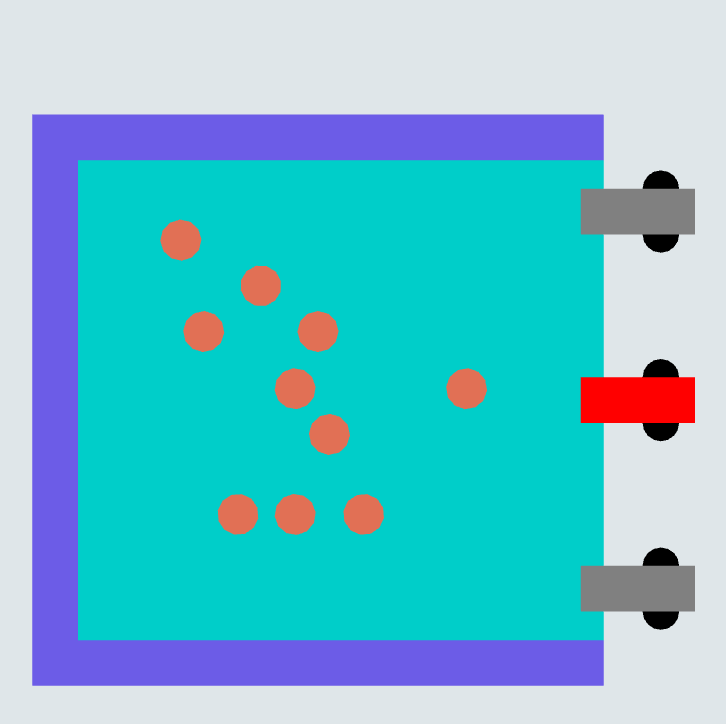
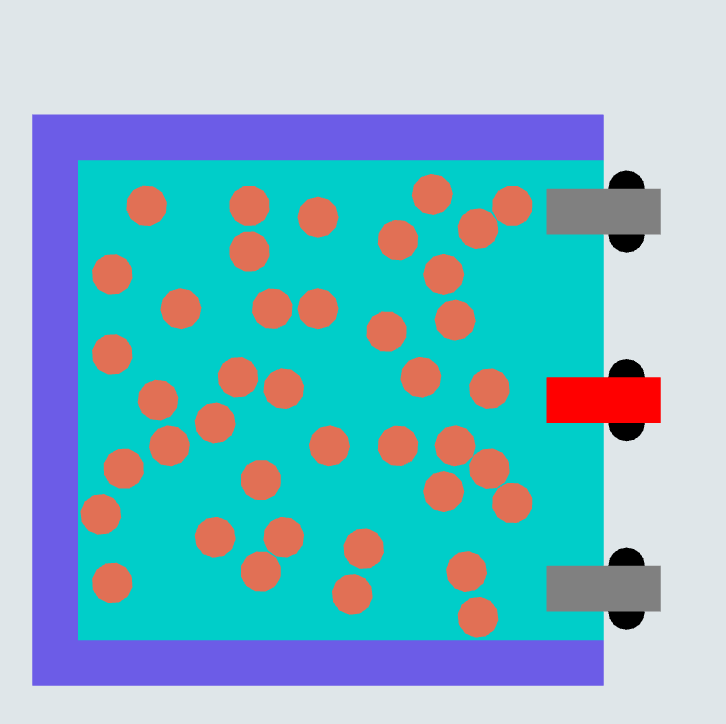
Before and after one commit to gh-jsoares/CG-Projeto-2, a plain HTML site: page index.html in a window 1280 px wide. Shown: the whole page, without its empty margins (322-1048 px from the left). Drawn offline with nearby package versions, Linux system fonts and the light colour scheme; animation ran at ten frames a second.

Commit message:
Evaluated

```diff
--- a/assets/js/Ball.js
+++ b/assets/js/Ball.js
@@ -1,11 +1,9 @@
 'use strict'
 
 const GRAVITY = 1
-const FRICTION = 0.99
+const FRICTION = 0.995
 
-import { computePosition, rotateByAngle, swapVectorX } from './Utils.js'
-
-export default class Ball {
+class Ball {
 
     static get RADIUS() {
         return 1.8
@@ -68,7 +66,7 @@ export default class Ball {
     checkBoundingBox(deltatime) {
         let tpos = computePosition(this.obj.position, deltatime, new THREE.Vector2(this.obj.userData.velocityX, this.obj.userData.velocityZ))
 
-        if(tpos.x - Ball.RADIUS >= 22 && this.obj.userData.fired && !this.obj.userData.falling) {
+        if(tpos.x - Ball.RADIUS >= 25 && this.obj.userData.fired && !this.obj.userData.falling) {
             this.obj.userData.velocityY = -100
             this.obj.userData.falling = true
         } else if(tpos.x - Ball.RADIUS <= 22) {
@@ -83,7 +81,7 @@ export default class Ball {
 
     }
 
-    resolveCollision(otherBall) {
+    handleCollision(otherBall) {
         this.obj.userData.fired = true
         otherBall.obj.userData.fired = true
         let xVelocityDiff = this.obj.userData.velocityX - otherBall.obj.userData.velocityX
--- a/assets/js/BallManager.js
+++ b/assets/js/BallManager.js
@@ -1,11 +1,6 @@
 'use strict'
 
-import Ball from './Ball.js'
-import Wall from './Wall.js'
-import Floor from './Floor.js'
-import { computePosition, genRandomIntInRange, getDistance } from './Utils.js'
-
-export default class BallManager {
+class BallManager {
 
     constructor(scene, amount) {
         this.scene = scene
@@ -38,8 +33,8 @@ export default class BallManager {
                 const b2 = this.balls[j]
                 let tpos1 = computePosition(b1.obj.position, deltatime, new THREE.Vector2(b1.obj.userData.velocityX, b1.obj.userData.velocityZ))
                 let tpos2 = computePosition(b2.obj.position, deltatime, new THREE.Vector2(b2.obj.userData.velocityX, b2.obj.userData.velocityZ))
-                if(tpos1.x - Ball.RADIUS <= 26 && getDistance(tpos1.x, tpos1.y, tpos1.z, tpos2.x, tpos2.y, tpos2.z) - Math.pow(2 * Ball.RADIUS, 2) <= 0 ) {
-                    b1.resolveCollision(b2)
+                if(tpos1.x - Ball.RADIUS <= 24 && getDistance(tpos1.x, tpos1.y, tpos1.z, tpos2.x, tpos2.y, tpos2.z) - Math.pow(2 * Ball.RADIUS, 2) <= 0 ) {
+                    b1.handleCollision(b2)
                 }
             }
             b1.animate(deltatime)
@@ -55,9 +50,9 @@ export default class BallManager {
 
     generateCoordinates() {
         let position = new THREE.Vector3()
-        position.x = genRandomIntInRange(-15, 15)
+        position.x = genRandomIntInRange(-19, 17)
         position.y = Floor.HEIGHT / 2 - Wall.HEIGHT / 2 + Ball.RADIUS
-        position.z = genRandomIntInRange(-15, 15)
+        position.z = genRandomIntInRange(-19, 19)
         return position
     }
 
--- a/assets/js/CameraManager.js
+++ b/assets/js/CameraManager.js
@@ -13,14 +13,13 @@ const CAMERAS = [
         x: 0, y: 100, z: 0
     },
     {
-        x: 50, y: 50, z: 0
+        x: 50, y: 50, z: 30
     },
     {
         x: 0, y: 0, z: 0
     }
 ]
-
-export default class CameraManager {
+class CameraManager {
     constructor(scene, renderer, ballManager) {
         this.orthographicCamera = new THREE.OrthographicCamera(-FRUSTUM_SIZE * ASPECT / 2, FRUSTUM_SIZE * ASPECT / 2, FRUSTUM_SIZE / 2, -FRUSTUM_SIZE / 2, ORTHO_NEAR, ORTHO_FAR)
         this.perspectiveCamera = new THREE.PerspectiveCamera(FOV, ASPECT, PERSC_NEAR, PERSC_FAR)
@@ -97,10 +96,19 @@ export default class CameraManager {
         let aspect = window.innerWidth / window.innerHeight
 
         if(this.isOrthoCamera()) {
-            this.activeCamera.left = FRUSTUM_SIZE * aspect / -2
-            this.activeCamera.right = FRUSTUM_SIZE * aspect / 2
-            this.activeCamera.top = FRUSTUM_SIZE / 2
-            this.activeCamera.bottom = -FRUSTUM_SIZE / 2
+            if(aspect < 1) {
+                aspect = window.innerHeight / window.innerWidth
+
+                this.activeCamera.left = FRUSTUM_SIZE / -2
+                this.activeCamera.right = FRUSTUM_SIZE / 2
+                this.activeCamera.top = FRUSTUM_SIZE * aspect / 2
+                this.activeCamera.bottom = -FRUSTUM_SIZE * aspect / 2
+            } else {
+                this.activeCamera.left = FRUSTUM_SIZE * aspect / -2
+                this.activeCamera.right = FRUSTUM_SIZE * aspect / 2
+                this.activeCamera.top = FRUSTUM_SIZE / 2
+                this.activeCamera.bottom = -FRUSTUM_SIZE / 2
+            }
         } else
             this.activeCamera.aspect = aspect
 
--- a/assets/js/Cannon.js
+++ b/assets/js/Cannon.js
@@ -1,6 +1,6 @@
 'use strict'
 
-export default class Cannon {
+class Cannon {
 
     constructor(x, y, z, ballManager) {
         this.obj = new THREE.Object3D()
@@ -94,6 +94,15 @@ export default class Cannon {
     }
 
     rotateCannon(y) {
+        if(this.obj.position.z == 0 && Math.abs(this.obj.rotation.y + y) > Math.PI / 2 - Math.PI / 6)
+            return
+
+            if(this.obj.position.z < 0 && (this.obj.rotation.y + y > Math.PI / 2 - Math.PI / 6 || this.obj.rotation.y + y < -Math.PI / 2 + Math.PI / 3))
+            return
+
+        if(this.obj.position.z > 0 && (this.obj.rotation.y + y > Math.PI / 2 - Math.PI / 3   || this.obj.rotation.y + y < -Math.PI / 2 + Math.PI / 6))
+            return
+
         this.obj.rotation.y += y
         if(this.ball)
             this.ball.rotate(y)
--- a/assets/js/CannonManager.js
+++ b/assets/js/CannonManager.js
@@ -1,9 +1,7 @@
 'use strict'
-const CANNON_ROTATE_SPEED = 1
+const CANNON_ROTATE_SPEED = 1.5
 
-import Cannon from './Cannon.js'
-
-export default class CannonManager {
+class CannonManager {
 
 	constructor(scene, ballManager) {
 		this.scene = scene
@@ -17,9 +15,9 @@ export default class CannonManager {
 		this.pressRight = false
 		this.firing = false
 
-		this.addCannon(30, 0, -16.5, ballManager)
-		this.addCannon(30, 0, 0, ballManager)
-		this.addCannon(30, 0, 16.5, ballManager)
+		this.addCannon(27, 0, -16.5, ballManager)
+		this.addCannon(27, 0, 0, ballManager)
+		this.addCannon(27, 0, 16.5, ballManager)
 
 		this.registerEvents()
 	}
--- a/assets/js/Floor.js
+++ b/assets/js/Floor.js
@@ -1,6 +1,6 @@
 'use strict'
 
-export default class Floor {
+class Floor {
 
     static get HEIGHT() {
         return 2
--- a/assets/js/Room.js
+++ b/assets/js/Room.js
@@ -1,9 +1,6 @@
 'use strict'
 
-import Wall from './Wall.js'
-import Floor from './Floor.js'
-
-export default class Room {
+class Room {
 
     constructor(x, y, z) {
         this.obj = new THREE.Object3D()
--- a/assets/js/SceneManager.js
+++ b/assets/js/SceneManager.js
@@ -1,6 +1,6 @@
 'use strict'
 
-export default class SceneManager {
+class SceneManager {
     constructor() {
         this.objects = []
 
--- a/assets/js/Utils.js
+++ b/assets/js/Utils.js
@@ -1,22 +1,22 @@
-export function genRandomIntInRange(min, max) {
+function genRandomIntInRange(min, max) {
     min = Math.ceil(min)
     max = Math.floor(max)
     return Math.floor(Math.random() * (max - min + 1)) + min
 }
 
-export function getDistance(x1, y1, z1, x2, y2, z2) {
+function getDistance(x1, y1, z1, x2, y2, z2) {
     return Math.pow(x2 - x1, 2) + Math.pow(y2 - y1, 2) + Math.pow(z2 - z1, 2)
 }
 
-export function computePosition(pos, deltatime, speed) {
+function computePosition(pos, deltatime, speed) {
     return new THREE.Vector3(pos.x + speed.x * deltatime, pos.y, pos.z + speed.y * deltatime)
 }
 
-export function rotateByAngle(velocity, angle) {
+function rotateByAngle(velocity, angle) {
     return new THREE.Vector2(velocity.x * Math.cos(angle) - velocity.y * Math.sin(angle), velocity.x * Math.sin(angle) + velocity.y * Math.cos(angle))
 }
 
-export function swapVectorX(v1, v2) {
+function swapVectorX(v1, v2) {
     let x = v1.x
     v1.x = v2.x
     v2.x = x
--- a/assets/js/Wall.js
+++ b/assets/js/Wall.js
@@ -1,6 +1,6 @@
 'use strict'
 
-export default class Wall {
+class Wall {
 
     static get HEIGHT() {
         return 10
--- a/assets/js/main.js
+++ b/assets/js/main.js
@@ -1,11 +1,4 @@
 'use strict'
-
-import Room from './Room.js'
-import BallManager from './BallManager.js'
-import CannonManager from './CannonManager.js'
-
-import CameraManager from './CameraManager.js'
-import SceneManager from './SceneManager.js'
 
 let cameraManager, renderer, sceneManager, clock, ballManager
 
@@ -17,7 +10,7 @@ function init(shouldAnimate) {
 
     sceneManager = new SceneManager()
 
-    ballManager = new BallManager(sceneManager.scene, 10)
+    ballManager = new BallManager(sceneManager.scene, 40)
     cameraManager = new CameraManager(sceneManager.getScene(), renderer, ballManager)
 
     sceneManager.addObject('room', new Room(0, 0, 0))
--- a/index.html
+++ b/index.html
@@ -10,6 +10,16 @@
 <body>
 
     <script src="assets/js/three.js"></script>
-    <script type="module" src="assets/js/main.js"></script>
+    <script src="assets/js/SceneManager.js"></script>
+    <script src="assets/js/CameraManager.js"></script>
+    <script src="assets/js/Floor.js"></script>
+    <script src="assets/js/Wall.js"></script>
+    <script src="assets/js/Room.js"></script>
+    <script src="assets/js/Utils.js"></script>
+    <script src="assets/js/Ball.js"></script>
+    <script src="assets/js/BallManager.js"></script>
+    <script src="assets/js/Cannon.js"></script>
+    <script src="assets/js/CannonManager.js"></script>
+    <script src="assets/js/main.js"></script>
 </body>
 </html>
```
